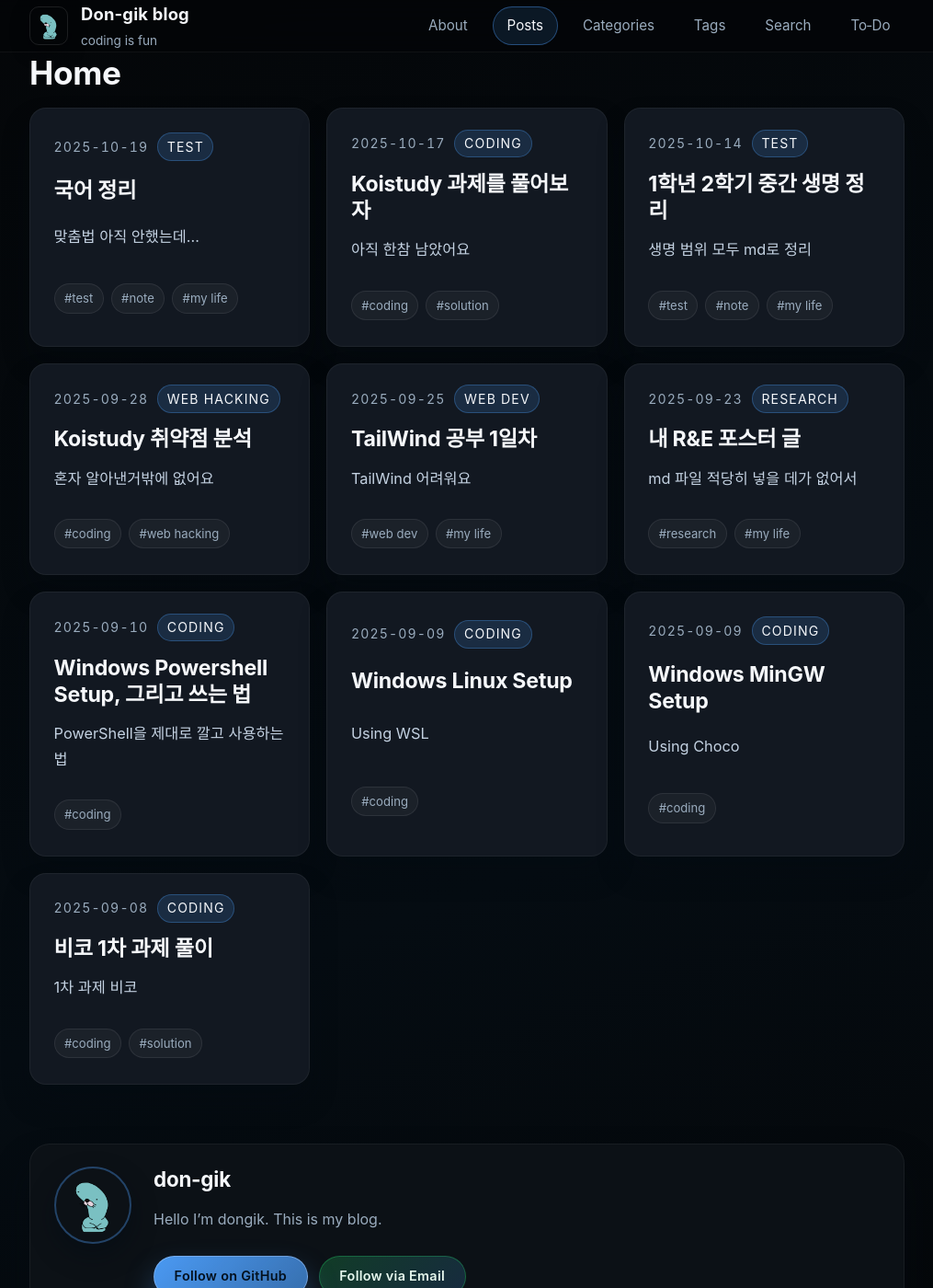
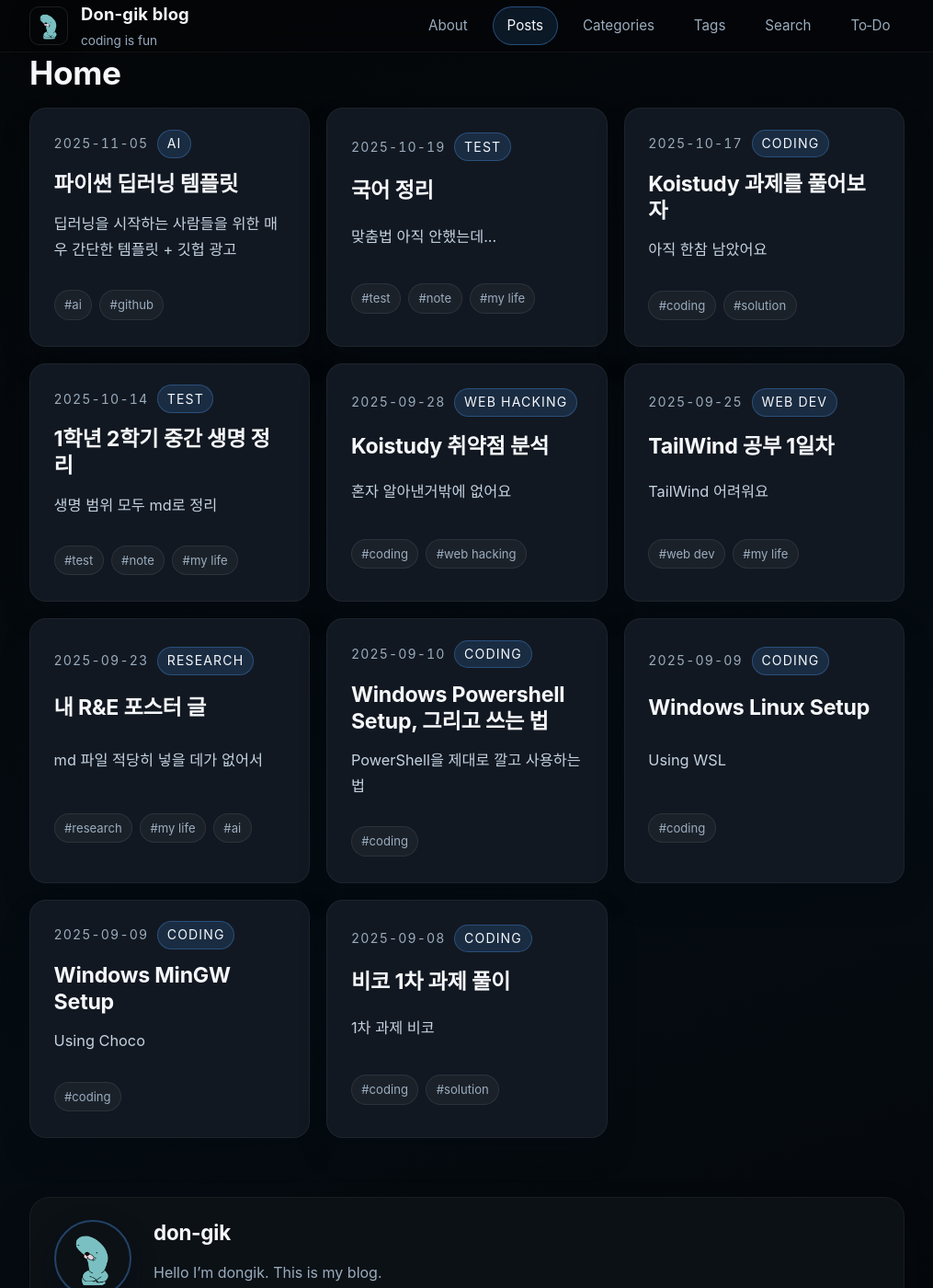
Before and after one commit to don-gik/don-gik.github.io, a Jekyll site: the page built from index.md, in a window 1280 px wide and 1400 px high. Shown: the whole window at 92% size, without its empty margins (132-1147 px from the left). Built offline with Jekyll 4.4.1, drawn with Linux system fonts in a browser that asks for light colours.

Commit message:
New post

```diff
--- a/_posts/2025-09-23-myrande.md
+++ b/_posts/2025-09-23-myrande.md
@@ -3,8 +3,8 @@ layout: single
 title: "내 R&E 포스터 글"
 excerpt: "md 파일 적당히 넣을 데가 없어서"
 classes: wide
-categories: [research]
-tags: [research, my life]
+categories: [research, ai]
+tags: [research, my life, ai]
 math: true
 toc: false
 ---
--- /dev/null
+++ b/_posts/2025-11-05-github-ad1.md
@@ -0,0 +1,22 @@
+---
+layout: single
+title: "파이썬 딥러닝 템플릿"
+excerpt: "딥러닝을 시작하는 사람들을 위한 매우 간단한 템플릿 + 깃헙 광고"
+classes: wide
+categories: [ai]
+tags: [ai, github]
+math: true
+toc: false
+---
+
+Python으로 딥러닝을 시작하면 난관이 되게 많은데 그중 하나가 프로젝트를 어떻게 관리할지인 것 같다.
+
+그래서 <a href="https://github.com/bluejun0901">bluejun0901</a>이랑 같이 뭔가 만들다가 나온 프로젝트를 떠와서 템플릿을 1개 만들어봤다.
+
+<a href="https://github.com/don-gik/Basic-Template-for-Python-Project">
+<img src="/assets/images/base/2.png" width="320"/>
+<br>
+<em>엄청난 템플릿</em>
+</a>
+
+## 많이 써주세요
```
Also changed, not shown: assets/images/base/2.png (added).
